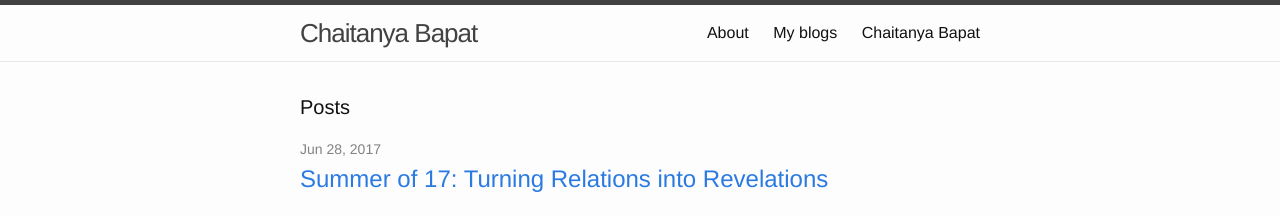
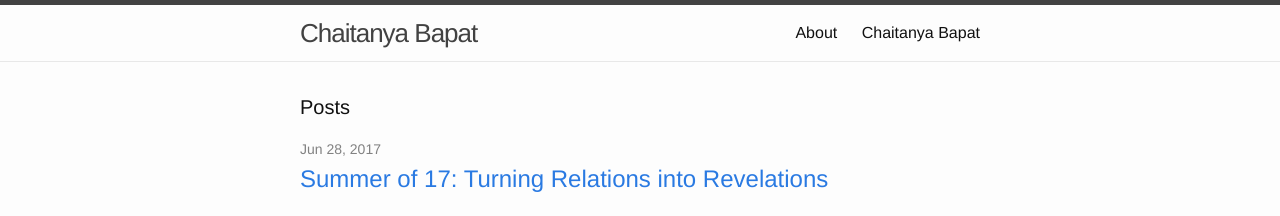
Before and after one commit to ChaiBapchya/ChaiBapchya.github.io, a Jekyll site: the page built from blogs/index.html, in a window 1280 px wide. Shown: the top 216 px of the page. Built offline with Jekyll 4.4.1, drawn with Linux system fonts in a browser that asks for light colours; comment, search, counter and statistics services are not loaded.

Commit message:
my blog shit

```diff
--- a/blogs/index.html
+++ b/blogs/index.html
@@ -1,7 +1,7 @@
 ---
 layout: default
 body_class: blogs
-title: My blogs
+<!-- title: My blogs -->
 html_title: Chaitanya Bapat Blogs
 byline: Sometimes I like to blog.
 ---
```
